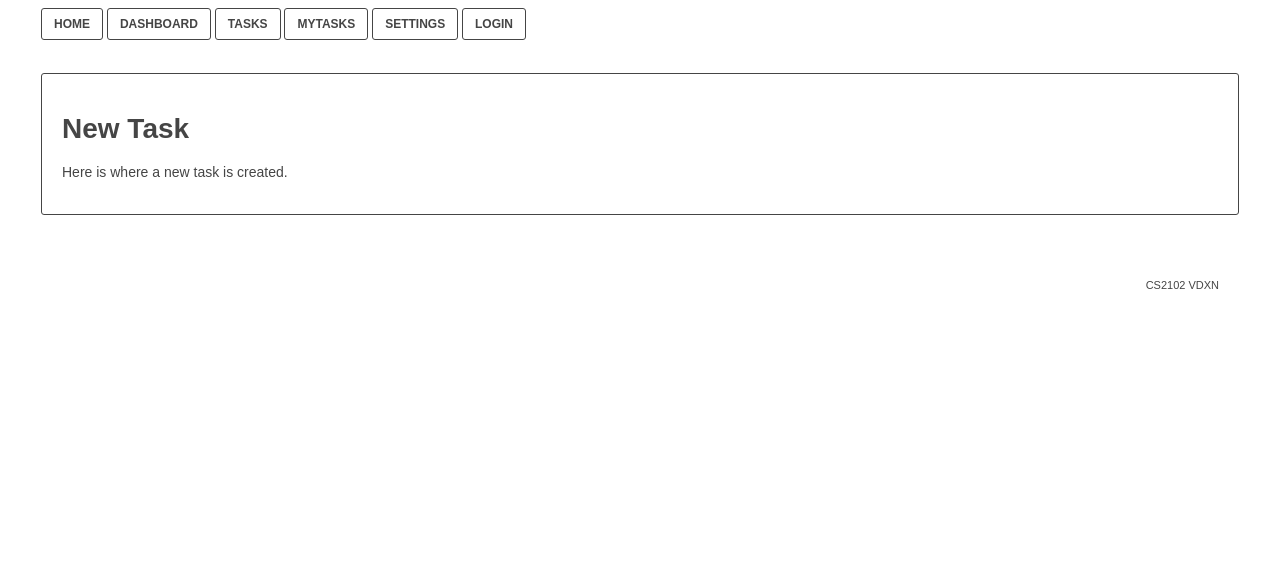
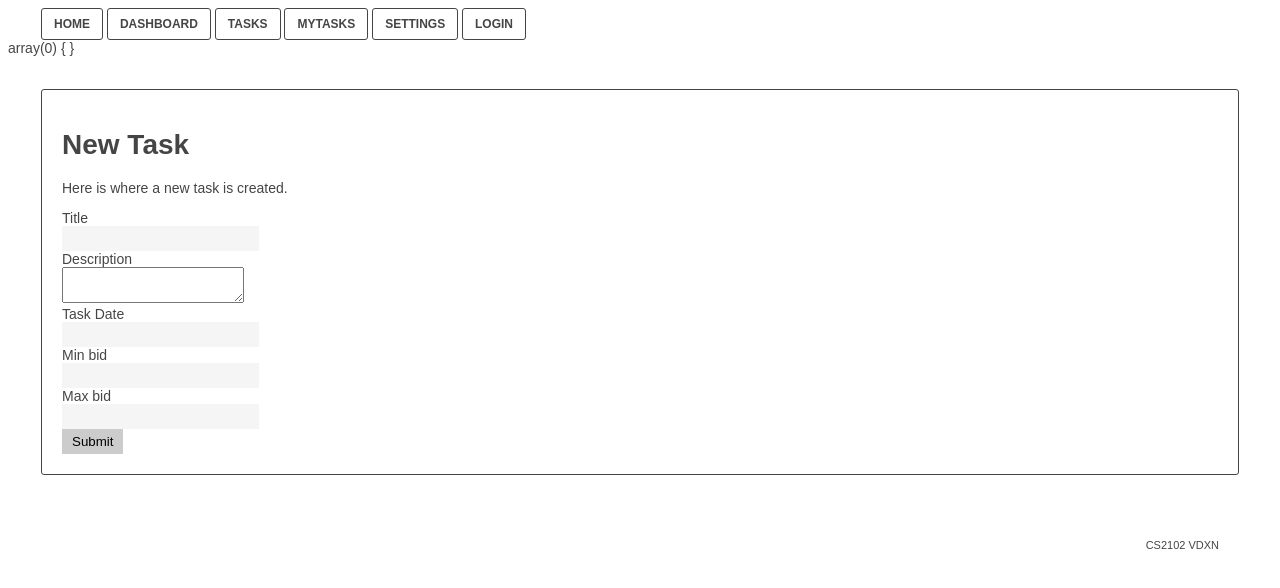
Before and after one commit to cs2012-vdxn/vdxn, a PHP site: page /tasks/newtask in a window 1280 px wide. Shown: the top 588 px of the page. Run offline with PHP 8.4, Linux system fonts and the light colour scheme; some libraries are stand-ins or nearby versions.

Commit message:
add flow for the creation of new task
WIP saving new task

```diff
--- a/vdxn/application/Controller/TasksController.php
+++ b/vdxn/application/Controller/TasksController.php
@@ -30,7 +30,15 @@ class TasksController
     public function newtask()
     {
       require APP . 'view/_templates/header.php';
-      require APP . 'view/tasks/new.php';
+      if($this->validate_new_tasks($_POST))
+      {
+        // TODO: Write new task here
+
+        require APP . 'view/tasks/taskcreated.php';
+      } else
+      {
+        require APP . 'view/tasks/new.php';
+      }
       require APP . 'view/_templates/footer.php';
     }
 
@@ -40,4 +48,10 @@ class TasksController
       require APP . 'view/tasks/edit.php';
       require APP . 'view/_templates/footer.php';
     }
+
+    private function validate_new_tasks($params)
+    {
+      var_dump($params);
+      return false;
+    }
 }
--- a/vdxn/application/view/mytasks/index.php
+++ b/vdxn/application/view/mytasks/index.php
@@ -1,5 +1,6 @@
 <div class="container">
     <h1>My Tasks</h1>
+    <a href="/tasks/newtask">New</a>
     <p>
       All the tasks that I have created, in various states
     </p>
--- a/vdxn/application/view/tasks/index.php
+++ b/vdxn/application/view/tasks/index.php
@@ -1,6 +1,5 @@
 <div class="container">
     <h1>Tasks</h1>
-    <a href="/tasks/newtask">New</a>
     <p>
       Content should contain all tasks available in the system that is
       available for bidding
--- a/vdxn/application/view/tasks/new.php
+++ b/vdxn/application/view/tasks/new.php
@@ -3,4 +3,27 @@
     <p>
       Here is where a new task is created.
     </p>
+    <form method="post" action="/tasks/newtask">
+      <label>Title</label>
+      <br>
+      <input type="text" name="title">
+      <br>
+      <label>Description</label>
+      <br>
+      <textarea name="details"></textarea>
+      <br>
+      <label>Task Date</label>
+      <br>
+      <input type="text" name="taskdate">
+      <br>
+      <label>Min bid</label>
+      <br>
+      <input type="text" name="min_bid">
+      <br>
+      <label>Max bid</label>
+      <br>
+      <input type="text" name="max_bid">
+      <br>
+      <input type="submit">
+    </form>
 </div>
```
Also changed, not shown: vdxn/application/view/tasks/taskcreated.php (added, +10 -0 lines).
